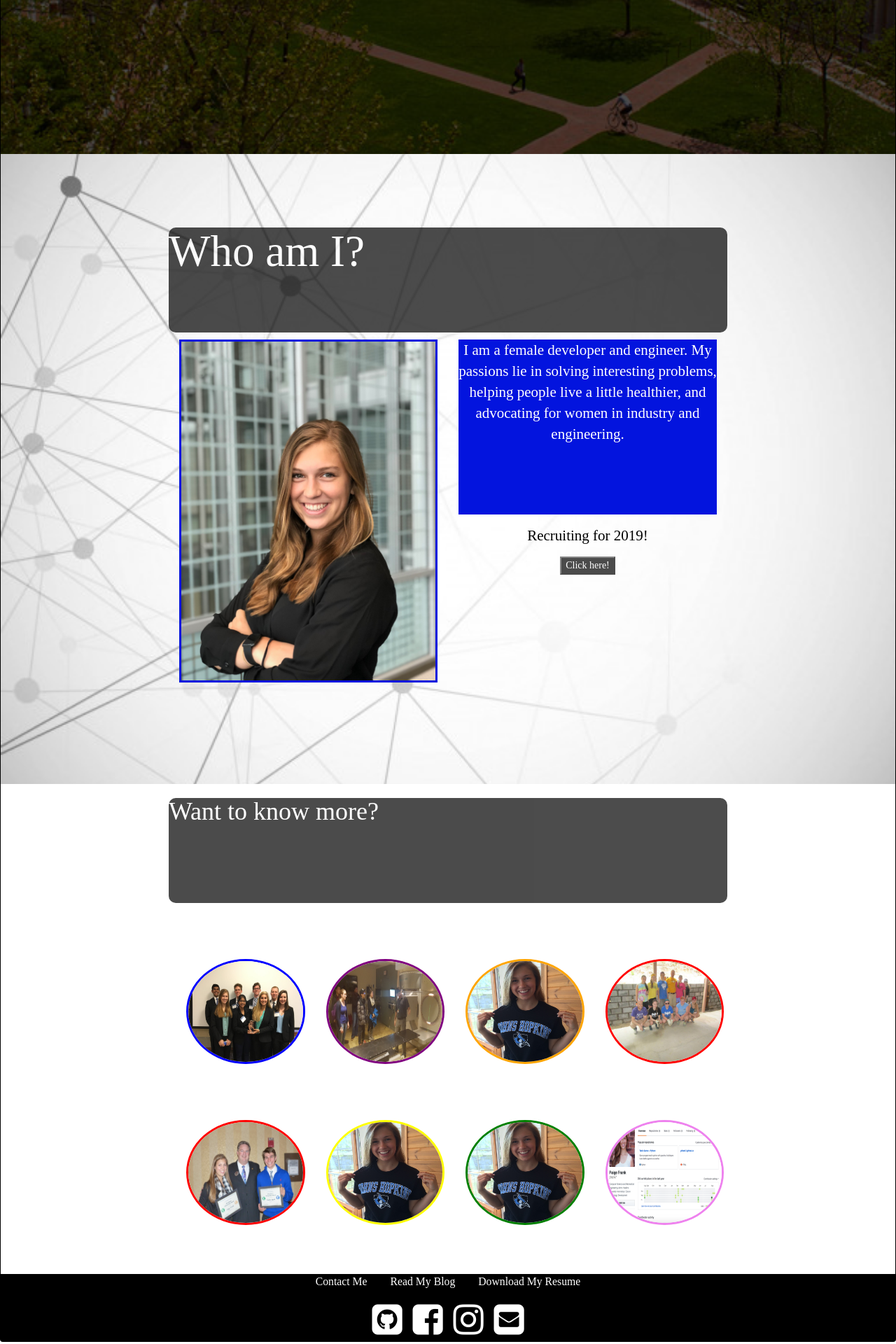
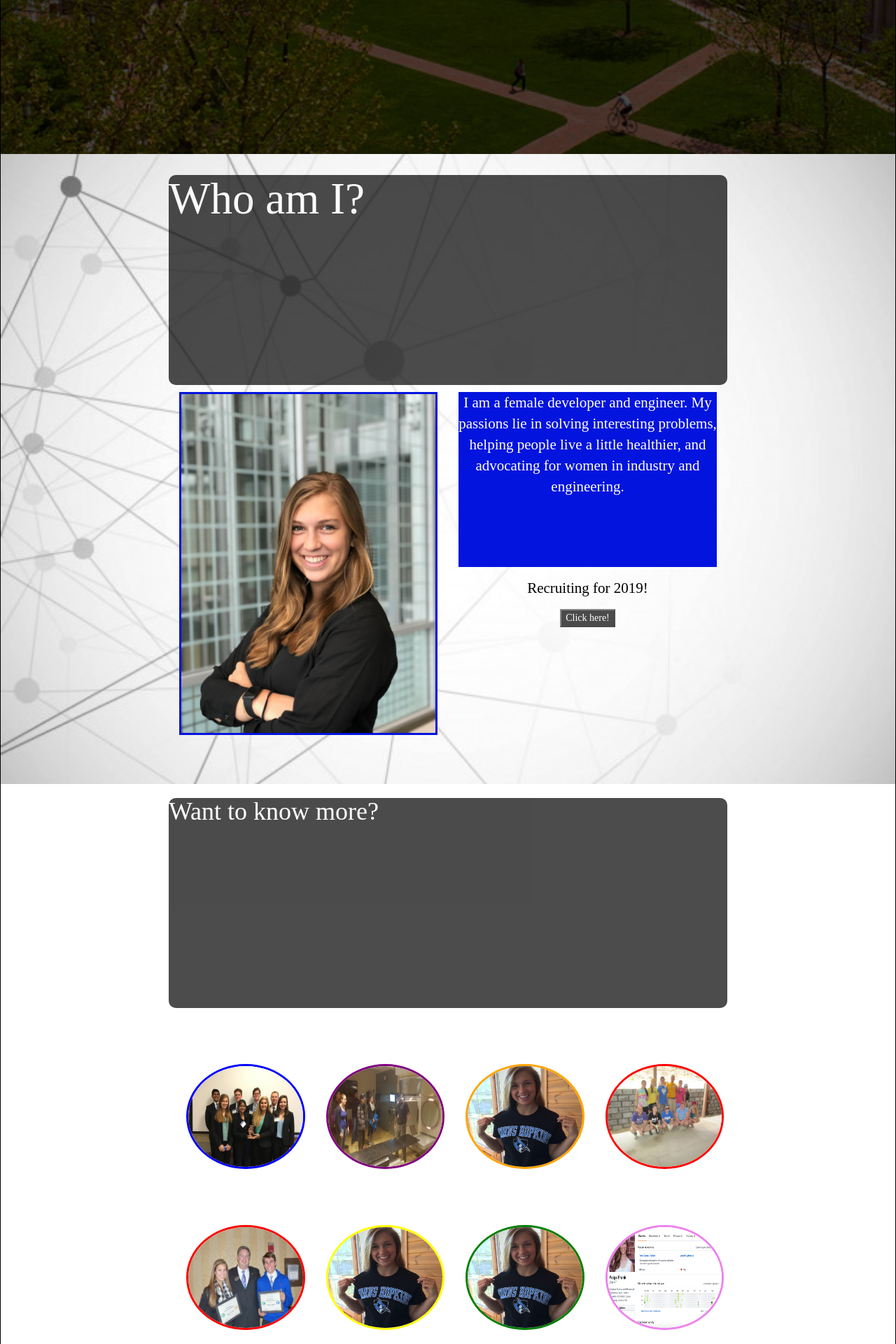
Before and after one commit to pfrank7/pfrank7.github.io, a Jekyll site: the page built from index.html, in a window 1280 px wide. Shown: the part 731-2651 px from the top of the page at 70% size. Built offline with Jekyll 4.4.1, drawn with Linux system fonts in a browser that asks for light colours; nearby versions of some CDN libraries.

Commit message:
Update index.html

```diff
--- a/index.html
+++ b/index.html
@@ -105,7 +105,7 @@
 		<div class = "container">
 			<div class = "row" id = "margin" style = "margin-top:0px" >
 				<div class = "header">
-					<h1 style = "color:white; background-color:black; border-radius:10px; opacity:.7; height: 150px;" > Who am I? </h1>
+					<h1 style = "color:white; background-color:black; border-radius:10px; opacity:.7; height: 300px;" > Who am I? </h1>
 				</div>
 				<div class = "col-sm-6">
 					<img style = "border:solid; border-color: #0314DE; height:auto; width: 100%;" src="../photos/IMG_0413.jpg" alt="Paige Frank">
@@ -124,7 +124,7 @@
 		<div class = "container">
 			<div class = "row" id = "margin" style = "margin-top:0px" >
 				<div class = "header" id = "header_font">
-					<h1 style = "color:white; background-color:black; border-radius:10px; opacity:.7; height: 150px;" > Want to know more? </h1>
+					<h1 style = "color:white; background-color:black; border-radius:10px; opacity:.7; height: 300px;" > Want to know more? </h1>
 				</div>
 			</div>
 			<div class = "row text-center" id = "margin">
```
